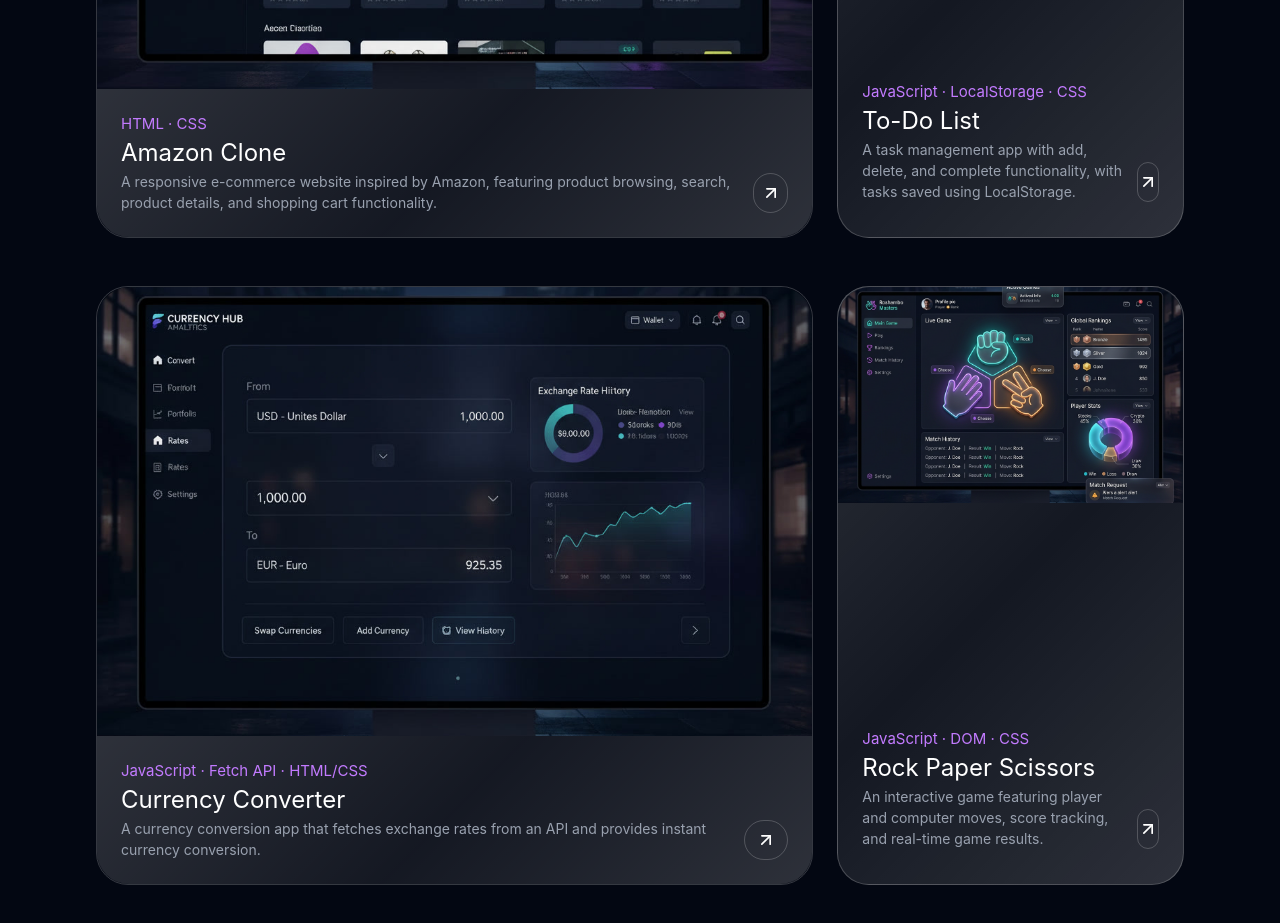
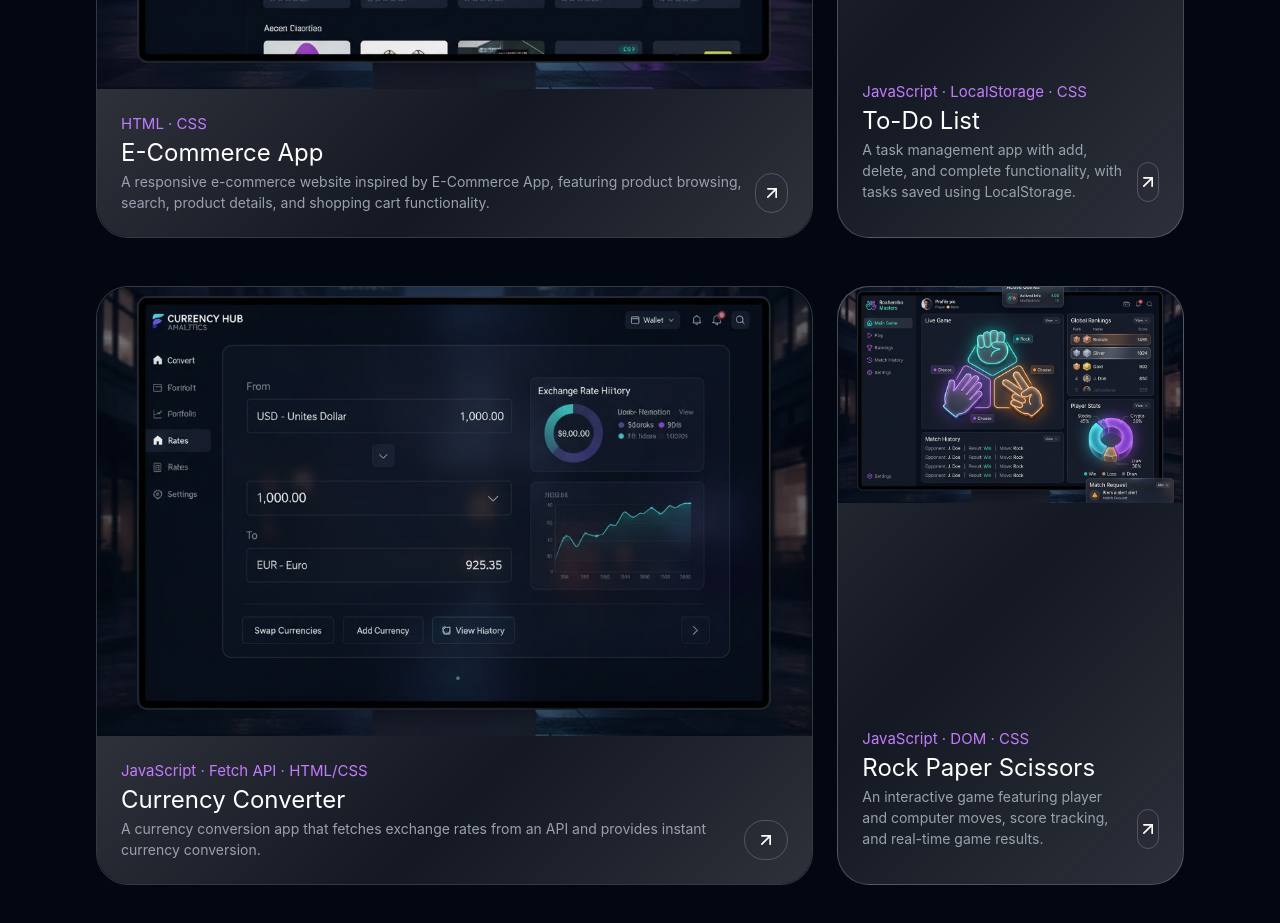
Before and after one commit to dipendramca-cell/My-Profile, a website: page index.html in a window 1280 px wide. Shown: the part 1440-2363 px from the top of the page. Drawn offline with Linux system fonts and the light colour scheme.

Commit message:
verification-1

```diff
--- a/index.html
+++ b/index.html
@@ -7,9 +7,9 @@
     <link rel="stylesheet" href="src/output.css" />
     <link rel="stylesheet" href="style.css" />
     <link
-      rel="stylesheet"
-      href="https://cdnjs.cloudflare.com/ajax/libs/font-awesome/7.3.1/css/all.min.css"
-    />
+  rel="stylesheet"
+  href="https://cdnjs.cloudflare.com/ajax/libs/font-awesome/6.5.1/css/all.min.css"
+  />
   </head>
   <body class="bg-gray-950 select-none">
     <header class="px-4 fixed w-full z-10">
@@ -151,10 +151,10 @@
           </div>
           <div class="px-6 pb-6 pt-6 bg-linear-[135deg] from-white/17 via-white/7 to-white/17 rounded-b-4xl">
             <p class="text-purple-400 text-[15px]">HTML · CSS</p>
-            <h1 class="text-[24px]">Amazon Clone</h1>
+            <h1 class="text-[24px]">E-Commerce App</h1>
             <div class="flex justify-between items-end gap-2">
               <p class="text-gray-400 text-[14px]">
-                A responsive e-commerce website inspired by Amazon, featuring product browsing, search, product details, and shopping cart functionality.
+                A responsive e-commerce website inspired by E-Commerce App, featuring product browsing, search, product details, and shopping cart functionality.
               </p>
               <div
                 class="h-10 w-13 rounded-full flex items-center justify-center border border-white/20 group-hover:bg-white "
```
